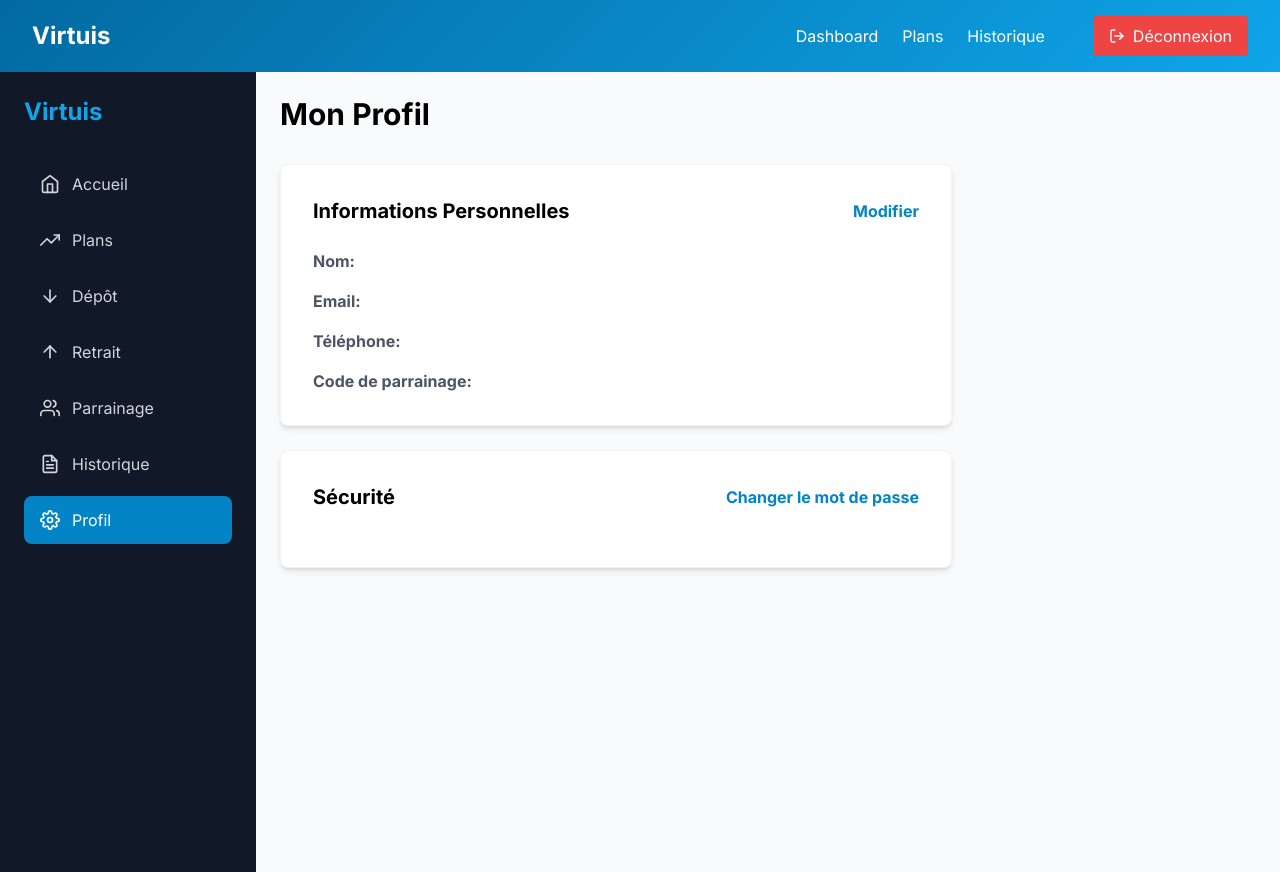
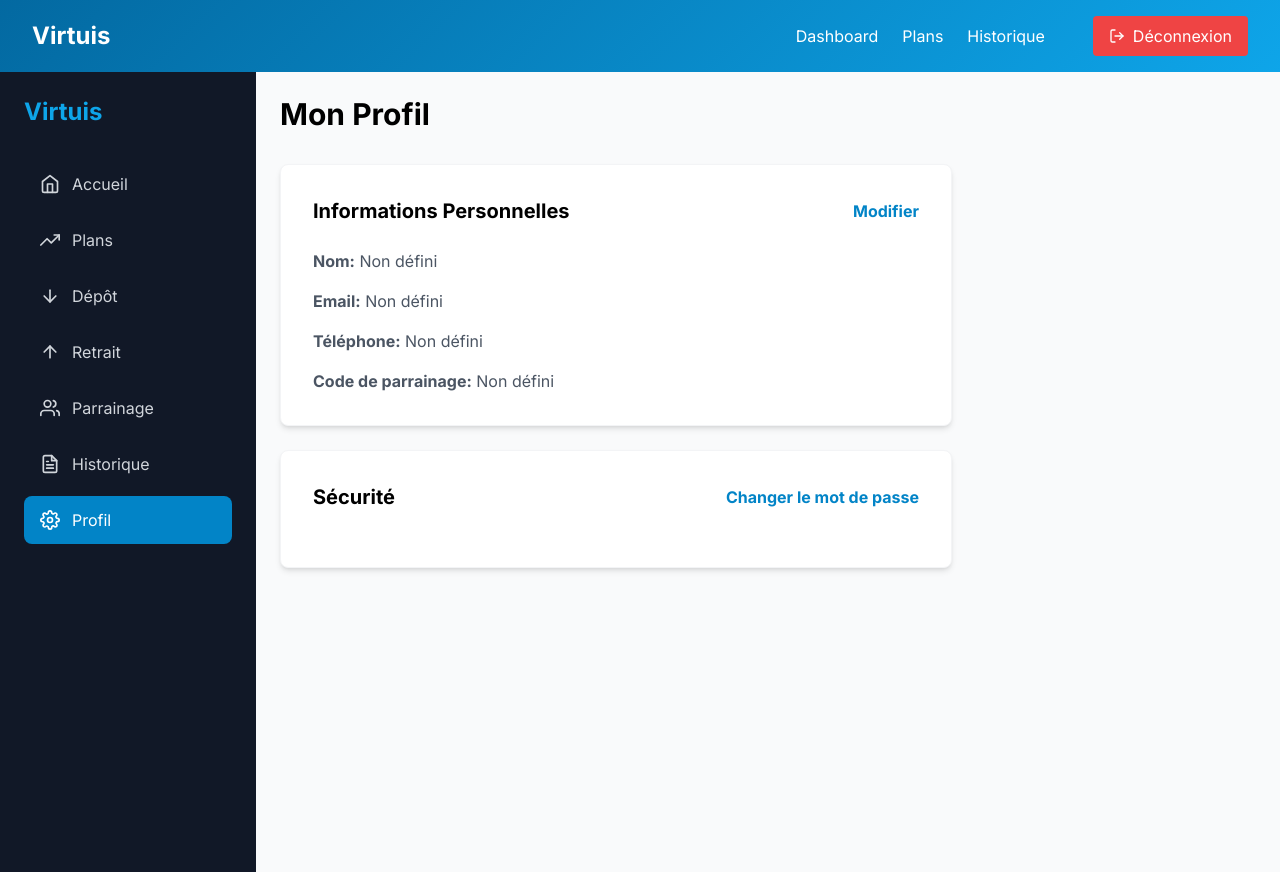
Before and after one commit to romeopedezutso-wq/virtuis, a Next.js app: page /dashboard/profile in a window 1280 px wide. Built offline with nearby package versions, Linux system fonts and the light colour scheme; no server answers; the database is empty; sample sign-in values are in the browser's storage.

Commit message:
fix: Correction des erreurs TypeScript et gestion des erreurs dans la page profil

```diff
--- a/src/app/dashboard/profile/page.tsx
+++ b/src/app/dashboard/profile/page.tsx
@@ -36,7 +36,10 @@ export default function ProfilePage() {
 
   const handleUpdateProfile = async (e: React.FormEvent) => {
     e.preventDefault();
-    if (!profile) return;
+    if (!profile) {
+      toast.error('Profil non trouvé');
+      return;
+    }
 
     setLoading(true);
     try {
@@ -46,15 +49,19 @@ export default function ProfilePage() {
         updatedAt: new Date(),
       });
 
-      setProfile({
+      // Créer un nouvel objet avec les propriétés correctes
+      const updatedProfile = {
         ...profile,
         fullName: formData.fullName,
         phone: formData.phone,
-      });
+      };
+
+      setProfile(updatedProfile);
 
       toast.success('Profil mis à jour avec succès!');
       setEditMode(false);
     } catch (error) {
+      console.error('Erreur mise à jour profil:', error);
       toast.error('Erreur lors de la mise à jour');
     } finally {
       setLoading(false);
@@ -63,17 +70,30 @@ export default function ProfilePage() {
 
   const handleUpdatePassword = async (e: React.FormEvent) => {
     e.preventDefault();
-    if (!user) return;
+    if (!user) {
+      toast.error('Utilisateur non authentifié');
+      return;
+    }
+
+    if (!user.email) {
+      toast.error('Email non trouvé');
+      return;
+    }
 
     if (passwordData.newPassword !== passwordData.confirmPassword) {
       toast.error('Les mots de passe ne correspondent pas');
       return;
     }
 
+    if (passwordData.newPassword.length < 6) {
+      toast.error('Le mot de passe doit contenir au moins 6 caractères');
+      return;
+    }
+
     setLoading(true);
     try {
       const credential = EmailAuthProvider.credential(
-        user.email!,
+        user.email,
         passwordData.currentPassword
       );
       await reauthenticateWithCredential(user, credential);
@@ -82,8 +102,15 @@ export default function ProfilePage() {
       toast.success('Mot de passe changé avec succès!');
       setPasswordData({ currentPassword: '', newPassword: '', confirmPassword: '' });
       setShowPasswordForm(false);
-    } catch (error) {
-      toast.error('Erreur: Mot de passe actuel incorrect');
+    } catch (error: any) {
+      console.error('Erreur changement mot de passe:', error);
+      if (error.code === 'auth/wrong-password') {
+        toast.error('Mot de passe actuel incorrect');
+      } else if (error.code === 'auth/weak-password') {
+        toast.error('Le mot de passe est trop faible');
+      } else {
+        toast.error('Erreur: ' + (error.message || 'Impossible de changer le mot de passe'));
+      }
     } finally {
       setLoading(false);
     }
@@ -143,10 +170,10 @@ export default function ProfilePage() {
           </form>
         ) : (
           <div className="space-y-4 text-gray-600">
-            <p><span className="font-bold">Nom:</span> {profile?.fullName}</p>
-            <p><span className="font-bold">Email:</span> {profile?.email}</p>
-            <p><span className="font-bold">Téléphone:</span> {profile?.phone}</p>
-            <p><span className="font-bold">Code de parrainage:</span> {profile?.referralCode}</p>
+            <p><span className="font-bold">Nom:</span> {profile?.fullName || 'Non défini'}</p>
+            <p><span className="font-bold">Email:</span> {profile?.email || 'Non défini'}</p>
+            <p><span className="font-bold">Téléphone:</span> {profile?.phone || 'Non défini'}</p>
+            <p><span className="font-bold">Code de parrainage:</span> {profile?.referralCode || 'Non défini'}</p>
           </div>
         )}
       </div>
```
